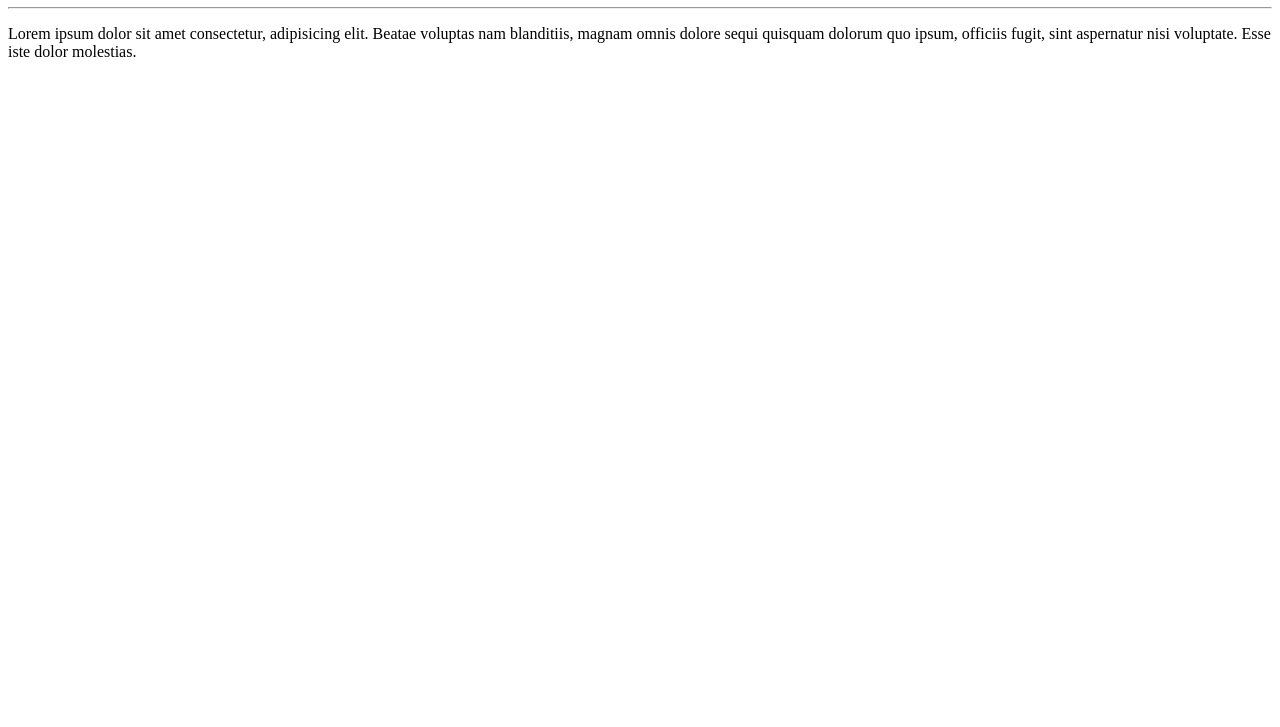
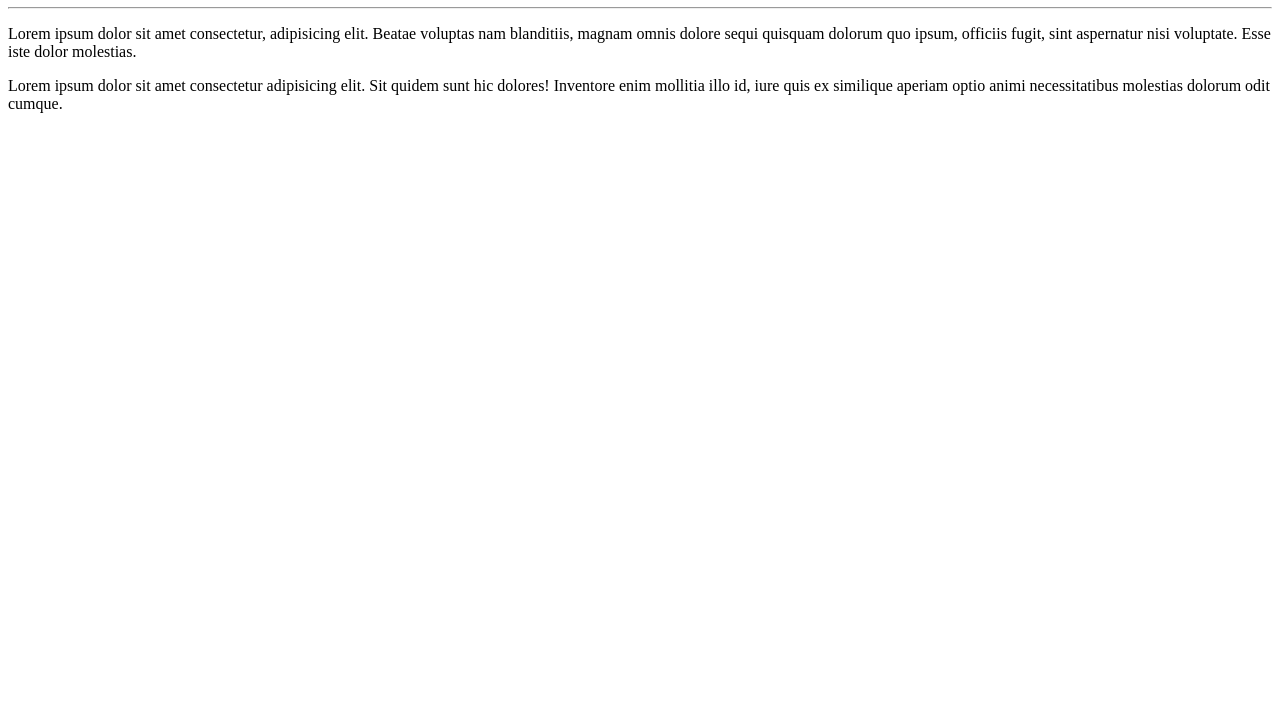
Before and after one commit to MoraesEd/Hello-World, a plain HTML site: page example-website/index.html in a window 1280 px wide. Shown: the part 73-800 px from the top of the page. Drawn offline with Linux system fonts and the light colour scheme.

Commit message:
Add a paragraph

```diff
--- a/example-website/index.html
+++ b/example-website/index.html
@@ -10,5 +10,6 @@
     <h1>Hello, World !!</h1>
     <hr>
     <p>Lorem ipsum dolor sit amet consectetur, adipisicing elit. Beatae voluptas nam blanditiis, magnam omnis dolore sequi quisquam dolorum quo ipsum, officiis fugit, sint aspernatur nisi voluptate. Esse iste dolor molestias.</p>
+    <p>Lorem ipsum dolor sit amet consectetur adipisicing elit. Sit quidem sunt hic dolores! Inventore enim mollitia illo id, iure quis ex similique aperiam optio animi necessitatibus molestias dolorum odit cumque.</p>
 </body>
 </html>
```
